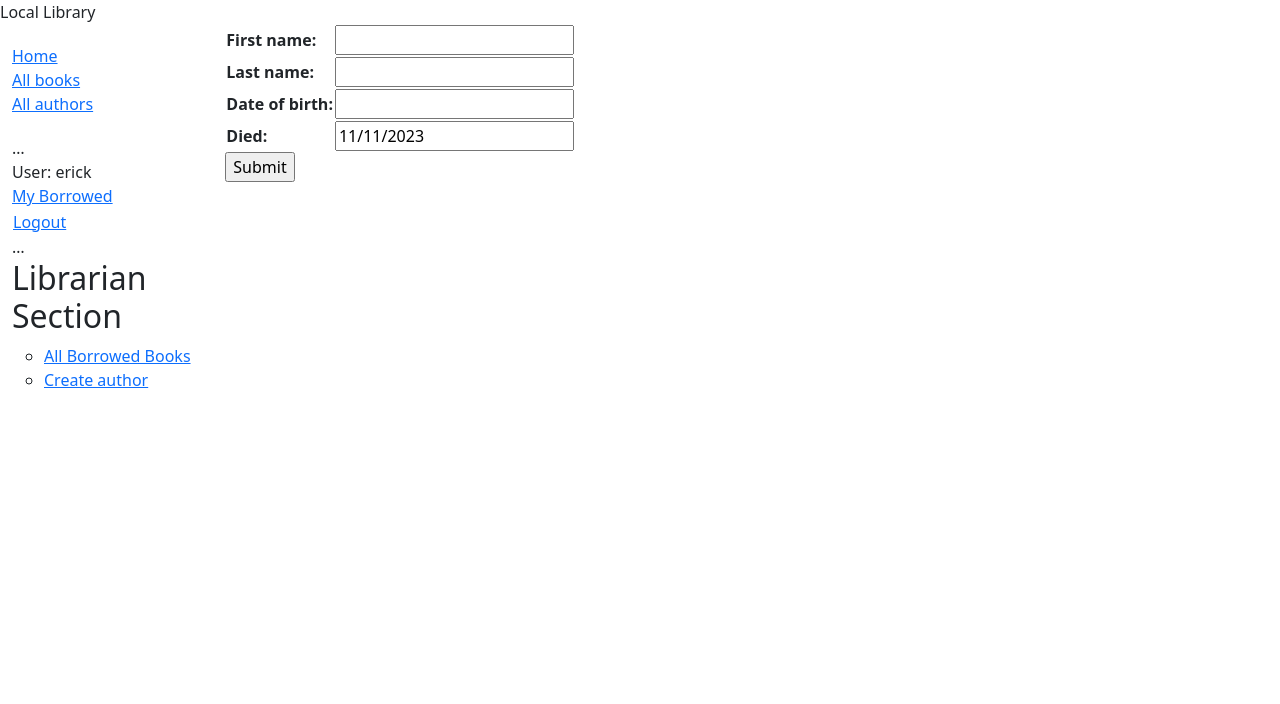
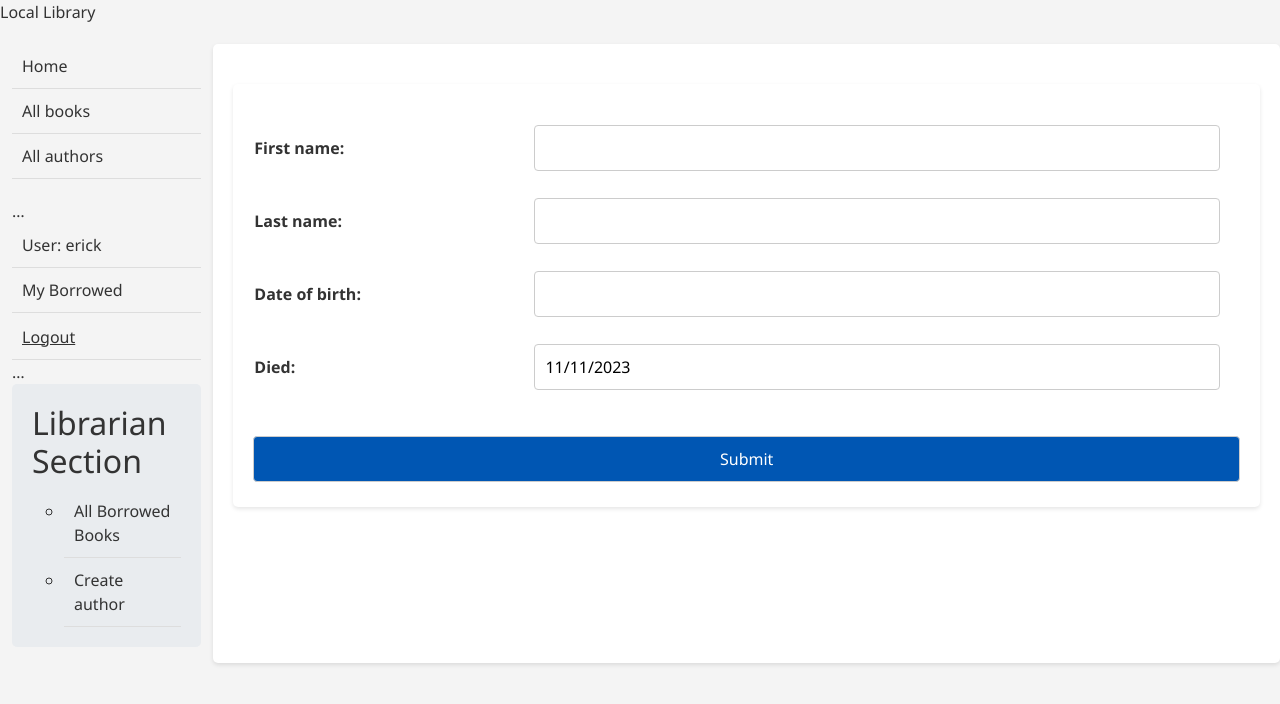
Before and after one commit to austin-erickson/-csci313-assignment-4-Austin-Erickson, a Django app: page /catalog/author/create/ in a window 1280 px wide. Shown: the top 704 px of the page. Run offline with Django 5.2, Linux system fonts and the light colour scheme; a user stored in the database is signed in.

Commit message:
Added Styling
Added styling for the website

```diff
--- a/locallibrary/catalog/static/css/styles.css
+++ b/locallibrary/catalog/static/css/styles.css
@@ -11,3 +11,151 @@
     padding: 0;
     margin: 0;
   }
+
+  /* General body styling */
+body {
+    font-family: 'Segoe UI', Tahoma, Geneva, Verdana, sans-serif;
+    color: #333;
+    background-color: #f4f4f4;
+    margin: 0;
+    padding: 0;
+  }
+
+  /* Sidebar styling */
+  .sidebar-nav {
+    list-style: none;
+    padding-left: 0;
+    margin-top: 20px;
+  }
+
+  .sidebar-nav li {
+    padding: 10px;
+    border-bottom: 1px solid #ddd;
+  }
+
+  .sidebar-nav li a {
+    color: #333;
+    text-decoration: none;
+    display: block;
+    transition: color 0.3s ease;
+  }
+
+  .sidebar-nav li a:hover {
+    color: #0056b3;
+  }
+
+  /* Logout button styling */
+  #logout-form button {
+    padding: 0;
+    border: none;
+    background: none;
+    color: #333;
+    text-decoration: underline;
+    cursor: pointer;
+  }
+
+  #logout-form button:hover {
+    color: #0056b3;
+  }
+
+  /* Main content styling */
+  .col-sm-10 {
+    background-color: #fff;
+    padding: 20px;
+    margin-top: 20px;
+    border-radius: 5px;
+    box-shadow: 0 2px 4px rgba(0, 0, 0, 0.1);
+  }
+
+  h1, h2 {
+    color: #0056b3;
+  }
+
+
+  .pagination {
+    text-align: center;
+    padding: 20px 0;
+  }
+
+  .page-links a {
+    color: #0056b3;
+    text-decoration: none;
+    margin: 0 5px;
+    font-weight: bold;
+  }
+
+  .page-links a:hover {
+    text-decoration: underline;
+  }
+
+  .page-current {
+    margin: 0 5px;
+  }
+
+  /* Librarian section styling */
+  #sidebar {
+    background-color: #e9ecef;
+    padding: 20px;
+    border-radius: 5px;
+  }
+
+  #sidebar h2 {
+    color: #333;
+  }
+
+
+  /* Form styling */
+form.authForm {
+    background-color: #fff;
+    padding: 20px;
+    border-radius: 5px;
+    box-shadow: 0 2px 4px rgba(0, 0, 0, 0.1);
+    margin-top: 20px;
+  }
+
+  table {
+    width: 100%;
+    margin-bottom: 20px;
+    border-collapse: separate;
+    border-spacing: 0 15px;
+  }
+
+  th, td {
+    text-align: left;
+    vertical-align: middle;
+  }
+
+  input[type="text"],
+  input[type="date"],
+  input[type="submit"].subForm,
+  select {
+    width: 100%;
+    padding: 10px;
+    margin: 5px 0;
+    display: inline-block;
+    border: 1px solid #ccc;
+    border-radius: 4px;
+    box-sizing: border-box;
+  }
+
+  input[type="submit"].subForm {
+    background-color: #0056b3;
+    color: white;
+    cursor: pointer;
+  }
+
+  input[type="submit"].subForm:hover {
+    background-color: #004494;
+  }
+
+
+  .errorlist {
+    color: red;
+    list-style-type: none;
+    padding: 0;
+  }
+
+
+  td {
+    padding-right: 20px;
+  }
--- a/locallibrary/catalog/templates/base_generic.html
+++ b/locallibrary/catalog/templates/base_generic.html
@@ -1,7 +1,7 @@
 <!DOCTYPE html>
 <html lang="en">
   <head>
-    {% block title %}Local Library{% endblock %}
+    <div>{% block title %}Local Library{% endblock %}</div>
 
     <meta charset="utf-8" />
     <meta name="viewport" content="width=device-width, initial-scale=1" />
@@ -11,7 +11,8 @@
       crossorigin="anonymous">
     <!-- Add additional CSS in static file -->
     {% load static %}
-    <link rel="stylesheet" href="{% static 'css/styles.css' %}" />
+<link rel="stylesheet" href="{% static 'css/styles.css' %}" />
+
   </head>
   <body>
     <div class="container-fluid">
--- a/locallibrary/catalog/templates/catalog/author_form.html
+++ b/locallibrary/catalog/templates/catalog/author_form.html
@@ -1,11 +1,11 @@
 {% extends "base_generic.html" %}
 
 {% block content %}
-<form action="" method="post">
+<form class="authForm" action="" method="post">
   {% csrf_token %}
   <table>
     {{ form.as_table }}
   </table>
-  <input type="submit" value="Submit" />
+  <input class="subForm" type="submit" value="Submit" />
 </form>
 {% endblock %}
--- a/locallibrary/locallibrary/settings.py
+++ b/locallibrary/locallibrary/settings.py
@@ -122,7 +122,7 @@ USE_TZ = True
 # Static files (CSS, JavaScript, Images)
 # https://docs.djangoproject.com/en/5.0/howto/static-files/
 
-STATIC_URL = 'static/'
+STATIC_URL = '/static/'
 
 # Default primary key field type
 # https://docs.djangoproject.com/en/5.0/ref/settings/#default-auto-field
```
Also changed, not shown: locallibrary/db.sqlite3.
